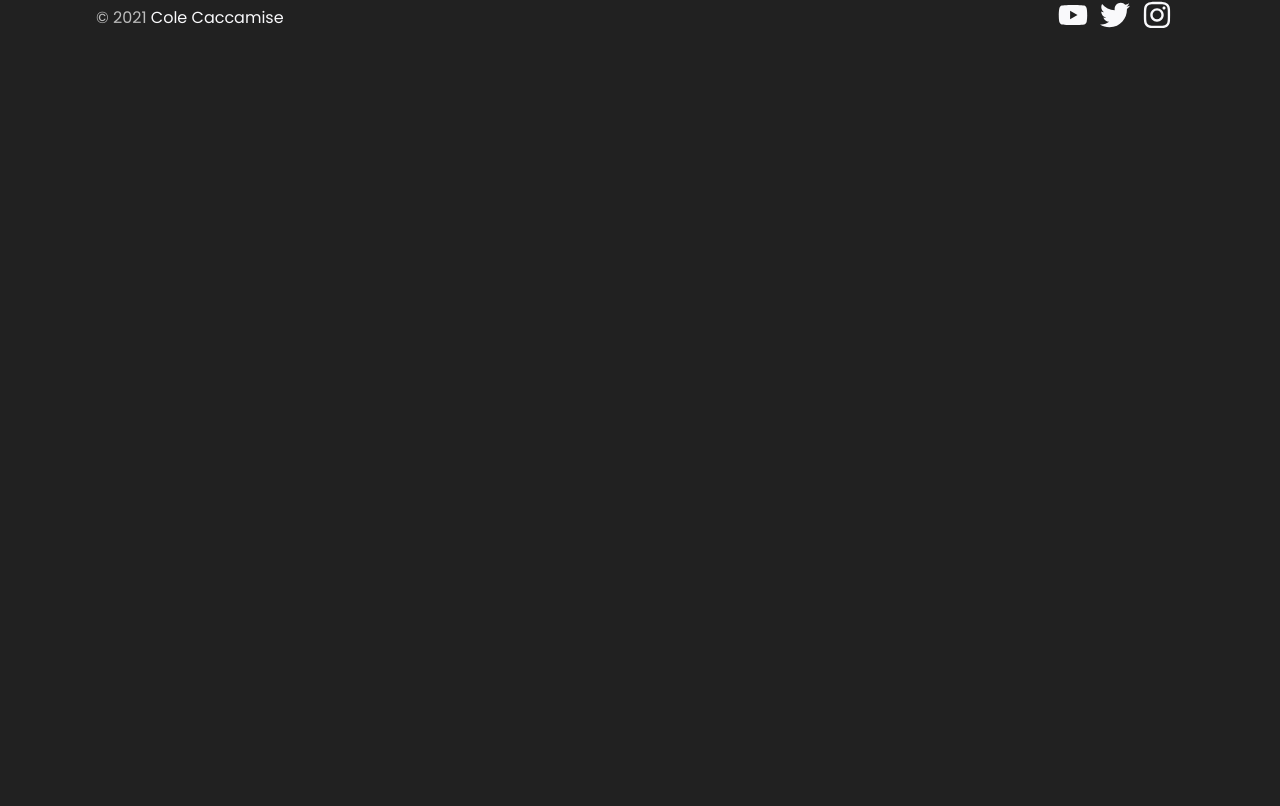
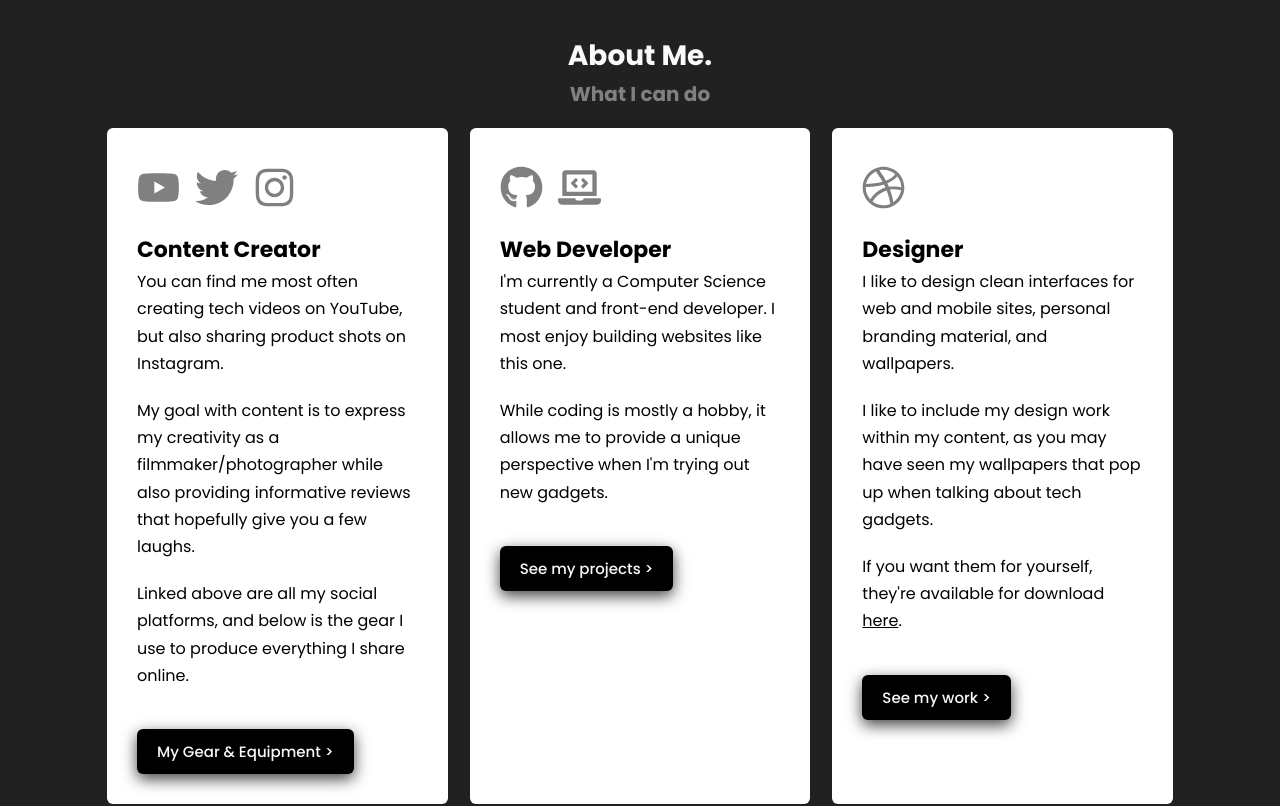
Before and after one commit to ColeCaccamise/react-portfolio, a React (Create React App) app: page / in a window 1280 px wide. Shown: the part 657-1463 px from the top of the page. Before the commit the page ends 800 px from the top, so only its background shows below. Built offline with nearby package versions, Linux system fonts and the light colour scheme.

Commit message:
completed about section - hard coded cards

```diff
--- a/src/App.js
+++ b/src/App.js
@@ -1,6 +1,7 @@
 import Navbar from './components/shared/Navbar.jsx';
 import Footer from './components/shared/Footer.jsx';
 import Hero from './components/Hero.jsx';
+import About from './components/About';
 
 function App() {
   return (
@@ -8,6 +9,7 @@ function App() {
       <Navbar />
       <main className='hero__main'>
       <Hero />
+      <About />
       <Footer />
       </main>
     </>
--- /dev/null
+++ b/src/components/About.jsx
@@ -0,0 +1,99 @@
+import { FaYoutube, FaInstagram, FaTwitter, FaGithub,FaLaptopCode,FaDribbble } from 'react-icons/fa'
+
+function About() {
+    return (
+        <>
+        <section id="about">
+          <div class="container about__container">
+          <div class="about__summary">
+            <h2 class="about__heading">About Me.</h2>
+            <h3 class="about__subheading">What I can do</h3>
+        </div>
+
+        <div class="about__text"></div>
+
+          <div class="cards">
+
+            <div class="card">
+              <div class="card__icons">
+                <a href="https://youtube.com/c/colecaccamise" class="card__icon" aria-label="YouTube">
+                  <FaYoutube />
+                </a>
+                <a href="https://twitter.com/colecaccamise" class="card__icon" aria-label="Twitter">
+               <FaTwitter />
+              </a>
+                <a href="https://instagram.com/cole.caccamise" class="card__icon" aria-label="Instagram">
+                 <FaInstagram />
+                </a>
+
+              </div>
+
+              <h3>Content Creator</h3>
+              <p class="card__description">
+                You can find me most often creating tech videos on YouTube, but also sharing product shots on Instagram.</p>
+
+              <p class="card__description">
+                My goal with content is to express my creativity as a filmmaker/photographer while also providing informative reviews that hopefully give you a few laughs.
+              </p>
+
+              <p class='card__description'>Linked above are all my social platforms, and below is the gear I use to produce everything I share online.</p>
+
+              <a href="http://kit.co/colecaccamise" class="card__cta btn btn--black">{'My Gear & Equipment >'}</a>
+            </div>
+
+            <div class="card">
+              <div class="card__icons">
+                <a href="https://github.com/colecaccamise" class="card__icon" aria-label='GitHub'>
+                  <FaGithub />
+                  </a>
+                  <a href="portfolio" class="card__icon" aria-label="Portfolio">
+                   <FaLaptopCode />
+                    </a>
+              </div>
+
+
+              <h3>Web Developer</h3>
+                <p class="card__description">
+                  I'm currently a Computer Science student and front-end developer. I most enjoy building websites like this one.
+                </p>
+
+                <p class="card__description">
+                  While coding is mostly a hobby, it allows me to provide a unique perspective when I'm trying out new gadgets.
+                </p>
+
+                <a href="work" class="card__cta btn btn--black">{'See my projects >'}</a>
+            </div>
+
+            <div class="card">
+              <div class="card__icons">
+                <a href="https://dribbble.com/colecaccamise" class="card__icon" aria-label="Dribbble">
+                  <FaDribbble />
+                </a>
+
+              </div>
+
+              <h3>Designer</h3>
+              <p class="card__description">
+                I like to design clean interfaces for web and mobile sites, personal branding material, and wallpapers.
+              </p>
+
+              <p class="card__description">
+                I like to include my design work within my content, as you may have seen my wallpapers that pop up when talking about tech gadgets.
+              </p>
+
+              <p class="card__description">
+                If you want them for yourself, they're available for download <a class="underline " href="/wallpapers">here</a>.
+              </p>
+
+              <a href="portfolio" class="card__cta btn btn--black">{'See my work >'}</a>
+            </div>
+
+
+          </div>
+        </div>
+        </section>
+        </>
+    )
+}
+
+export default About
--- a/src/components/Hero.jsx
+++ b/src/components/Hero.jsx
@@ -19,7 +19,7 @@ function Hero() {
                   </div>
 
                     <div class="hero__cta-buttons">
-                        <Button children={`Get in touch >`} version='primary' goTo='contact' />
+                        <Button children={`Reach out >`} version='primary' goTo='contact' />
                        <Button children={'Learn more'} version='secondary' goTo='#about' />
                     </div>
                 </div>
--- a/src/components/shared/Footer.jsx
+++ b/src/components/shared/Footer.jsx
@@ -1,4 +1,4 @@
-import { FaYoutube, FaInstagram, FaTwitter } from 'react-icons/fa'
+import { FaYoutube, FaInstagram, FaTwitter } from 'react-icons/fa';
 
 function Footer() {
     let dynamicYear = new Date().getFullYear();
--- a/src/components/shared/Navbar.jsx
+++ b/src/components/shared/Navbar.jsx
@@ -13,7 +13,7 @@ function Navbar() {
                 <ul className="navbar__menu">
                     <li><a href="/#about">About</a></li>
                     <li><a href="links">Links</a></li>
-                    <li><a href="portfolio">Portfolio</a></li>
+                    <li><a href="portfolio">Work</a></li>
                     <li><a href="contact" className="btn btn--primary btn-contact-navbar">Contact</a></li>
                 </ul>
             </div>
--- /dev/null
+++ b/src/scss/_about.scss
@@ -0,0 +1,36 @@
+@import "variables";
+
+// About
+#about {
+  .about {
+    &__container {
+      text-align: center;
+    }
+
+    &__heading {
+      display: flex;
+      justify-content: space-evenly;
+      font-size: 2.8rem;
+    }
+
+    &__subheading {
+      font-size: 2rem;
+      color: gray;
+      line-height: 1.4;
+    }
+
+    &__text {
+      margin: 2rem 0;
+
+      p {
+        line-height: 1.6;
+      }
+    }
+  }
+}
+
+@media (max-width: 1000px) {
+  #about {
+    padding: 3rem 0;
+  }
+}
--- a/src/scss/_card.scss
+++ b/src/scss/_card.scss
@@ -1,4 +1,4 @@
-@import 'variables';
+@import "variables";
 
 // cards
 .cards {
@@ -44,14 +44,13 @@
 
     &__icons {
       display: flex;
-        margin-bottom: 1.5rem;
     }
 
     &__icon {
-        font-size: 3.8rem;
+      font-size: 4.3rem;
       margin-right: 1.5rem;
 
-        i {
+      svg {
         color: gray;
 
         &:hover {
--- a/src/scss/index.scss
+++ b/src/scss/index.scss
@@ -6,6 +6,7 @@
 @import "footer";
 @import "card";
 @import "hero";
+@import "about";
 @import "links";
 @import "work";
 @import "button";
```
Lines whose indentation alone changed are shown as unchanged.
